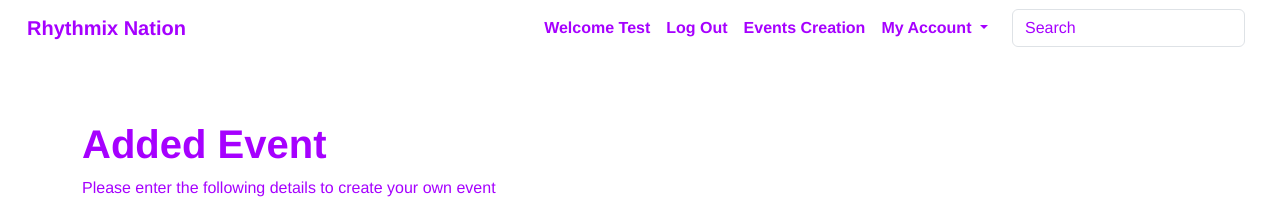
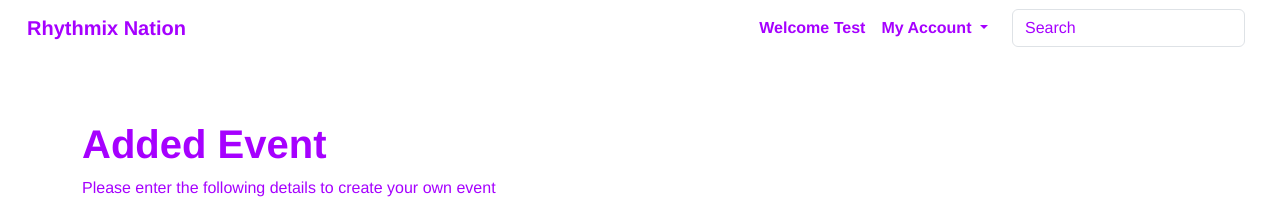
Before and after one commit to sherbacodes/IAB207_A3, a Flask app: page /experiences/create in a window 1280 px wide. Shown: the top 217 px of the page. Run offline with Flask 3, Linux system fonts and the light colour scheme; a user stored in the database is signed in; data comes from the database, SQL or seed files in the repository; some libraries are stand-ins or nearby versions.

Commit message:
Fixed navbar item locations to be more life like

```diff
--- a/website/templates/base.html
+++ b/website/templates/base.html
@@ -24,13 +24,11 @@
                 <div class="collapse navbar-collapse justify-content-end" id="navbarSupportedContent">
                     <ul class="navbar-nav mb-2 mb-lg-0">
                         {% if current_user.is_authenticated %}
-                            <a class="nav-item nav-link disabled text-muted" href="#">Welcome {{ current_user.first_name }}</a>
-                            <a class="nav-item nav-link" href="{{ url_for('auth.logout') }}">Log Out</a>
-                        {% else %}
-                            <a class="nav-item nav-link" href="{{ url_for('auth.register') }}">Register</a>
-                            <a class="nav-item nav-link" href="{{ url_for('auth.login') }}">Log In</a>
-                        {% endif %}
-                        <a class="nav-item nav-link" href="{{ url_for('event.create') }}">Events Creation</a>
+                            <li class="nav-item">
+                                <span class="nav-link disabled text-muted">Welcome {{ current_user.first_name }}</span>
+                            </li>
+
+                            <!-- My Account Dropdown -->
                             <li class="nav-item dropdown">
                                 <a class="nav-link dropdown-toggle" href="#" role="button" data-bs-toggle="dropdown" aria-expanded="false">
                                     My Account
@@ -39,9 +37,22 @@
                                     <li><a class="dropdown-item" href="404.html">My Profile</a></li>
                                     <li><a class="dropdown-item" href="user_history.html">Events</a></li>
                                     <li><a class="dropdown-item" href="event_management.html">Manage Events</a></li>
+                                    <li><a class="dropdown-item" href="{{ url_for('event.create') }}">Create Event</a></li>
+                                    <li><hr class="dropdown-divider"></li>
+                                    <li><a class="dropdown-item" href="{{ url_for('auth.logout') }}">Log Out</a></li>
                                 </ul>
                             </li>
+
+                        {% else %}
+                            <li class="nav-item">
+                                <a class="nav-link" href="{{ url_for('auth.register') }}">Register</a>
+                            </li>
+                            <li class="nav-item">
+                                <a class="nav-link" href="{{ url_for('auth.login') }}">Log In</a>
+                            </li>
+                        {% endif %}
                     </ul>
+
                     <form class="d-flex ms-3" role="search">
                         <input class="form-control me-2" type="search" placeholder="Search" aria-label="Search">
                     </form>
```
Lines whose indentation alone changed are shown as unchanged.
